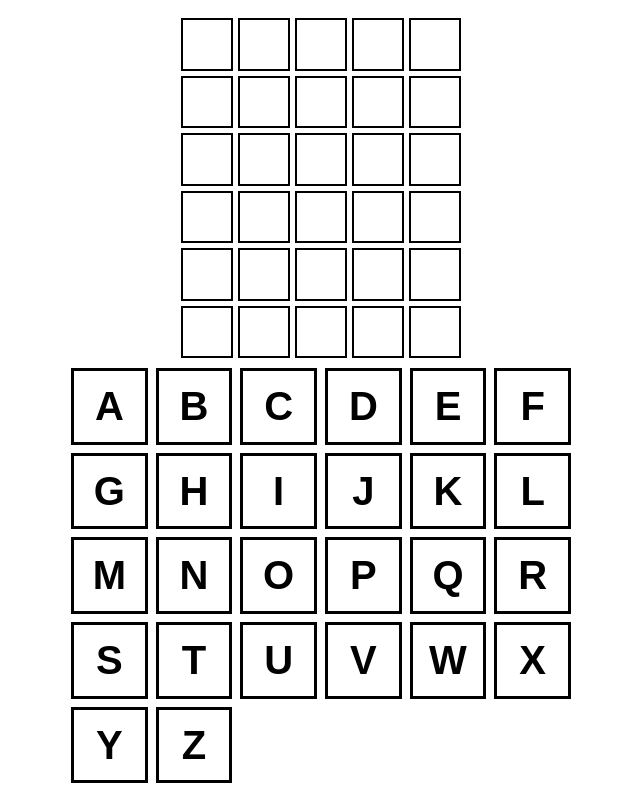
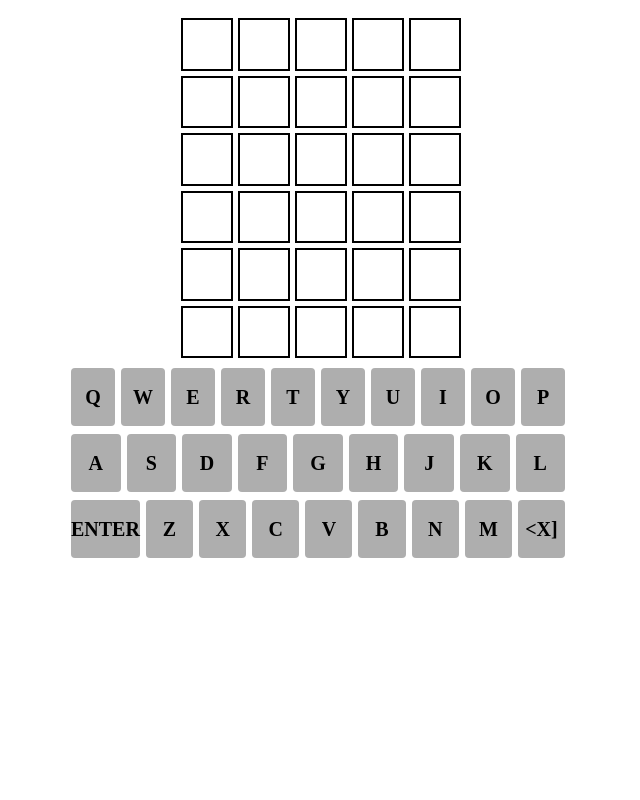
Before and after one commit to hlista/react-wordle, a React (Vite) app: page / in a window 1280 px wide. Shown: the whole page, without its empty margins (319-959 px from the left). Built offline with nearby package versions, Linux system fonts and the light colour scheme.

Commit message:
qwerty keyboard

```diff
--- a/src/Keyboard.module.css
+++ b/src/Keyboard.module.css
@@ -1,29 +1,38 @@
 .btn {
-  width: 100%;
-  border: 3px solid black;
-  background: none;
-  aspect-ratio: 1 / 1;
-  font-size: 2.5rem;
+  font-family: "nyt-franklin";
+  font-size: 1.25em;
+  font-weight: bold;
+  border: 0;
+  padding: 0;
+  margin: 0 6px 0 0;
+  height: 58px;
+  border-radius: 4px;
+  cursor: pointer;
+  -webkit-user-select: none;
+  -moz-user-select: none;
+  user-select: none;
+  background-color: rgb(174, 174, 174);
+  color: black;
+  flex: 1;
+  display: flex;
+  justify-content: center;
+  align-items: center;
   text-transform: uppercase;
-  padding: .5rem;
-  font-weight: bold;
-  cursor: pointer;
-  color: black;
 }
 
 .btn.correct {
   background-color: green;
-  color: white;
+  color: black;
 }
 
 .btn.incorrect {
-  background-color: grey;
-  color: white;
+  background-color: rgb(141, 141, 141);
+  color: black;
 }
 
 .btn.hint {
   background-color: yellow;
-  color: white;
+  color: black;
 }
 
 .btn.inactive {
--- a/src/Keyboard.tsx
+++ b/src/Keyboard.tsx
@@ -29,6 +29,41 @@ const KEYS = [
   "z",
 ]
 
+const KEYROWONE = [
+  "q",
+  "w",
+  "e",
+  "r",
+  "t",
+  "y",
+  "u",
+  "i",
+  "o",
+  "p",
+]
+
+const KEYROWTWO = [
+  "a",
+  "s",
+  "d",
+  "f",
+  "g",
+  "h",
+  "j",
+  "k",
+  "l"
+]
+
+const KEYROWTHREE = [
+  "z",
+  "x",
+  "c",
+  "v",
+  "b",
+  "n",
+  "m",
+]
+
 type KeyboardProps = {
   correctLetters: string[]
   hintLetters: string[]
@@ -48,9 +83,11 @@ export function Keyboard({
 }: KeyboardProps) {
   return (
     <div
-      style={{ display: "grid", gridTemplateColumns: "repeat(auto-fit, minmax(75px, 1fr))", gap: ".5rem"}}
+      style={{ height: "200px"}}
     >
-      {KEYS.map(key => {
+      <div style={{display: "flex", width: "100%", margin: "0 auto 8px"}}>
+        {
+          KEYROWONE.map(key => {
             const isCorrect = correctLetters.includes(key)
             const isHint = hintLetters.includes(key)
             const isIncorrect = incorrectLetters.includes(key)
@@ -65,6 +102,54 @@ export function Keyboard({
             )
           })
         }
+      </div>
+      <div style={{display: "flex", width: "100%", margin: "0 auto 8px"}}>
+        {
+          KEYROWTWO.map(key => {
+            const isCorrect = correctLetters.includes(key)
+            const isHint = hintLetters.includes(key)
+            const isIncorrect = incorrectLetters.includes(key)
+            return (
+              <button
+                //onClick={() => addGuessedLetter(key)}
+                className={`${styles.btn} ${isCorrect ? styles.correct: ""} ${isHint ? styles.hint: ""} ${isIncorrect ? styles.incorrect: ""}`}
+                key={key}
+              >
+                {key}
+              </button>
+            )
+          })
+        }
+      </div>
+      <div style={{display: "flex", width: "100%", margin: "0 auto 8px"}}>
+        {
+          <button className={`${styles.btn}`}>
+            {"Enter"}
+          </button>
+        }
+        {
+          KEYROWTHREE.map(key => {
+            const isCorrect = correctLetters.includes(key)
+            const isHint = hintLetters.includes(key)
+            const isIncorrect = incorrectLetters.includes(key)
+            return (
+              <button
+                //onClick={() => addGuessedLetter(key)}
+                className={`${styles.btn} ${isCorrect ? styles.correct: ""} ${isHint ? styles.hint: ""} ${isIncorrect ? styles.incorrect: ""}`}
+                key={key}
+              >
+                {key}
+              </button>
+            )
+          })
+        }
+        {
+          <button className={`${styles.btn}`}>
+            {"<x]"}
+          </button>
+        }
+      </div>
+
 
     </div>
   )
--- a/src/WordleBoard.module.css
+++ b/src/WordleBoard.module.css
@@ -29,47 +29,14 @@
   border: 2px solid;
 }
 
-.tileCorrect {
-  width: 100%;
-  display: inline-flex;
-  justify-content: center;
-  align-items: center;
-  font-size: 2rem;
-  line-height: 1;
-  font-weight: bold;
-  vertical-align: middle;
-  box-sizing: border-box;
-  text-transform: uppercase;
-  border: 2px solid;
+.tile.correct {
   background-color: green;
 }
 
-.tileHint {
-  width: 100%;
-  display: inline-flex;
-  justify-content: center;
-  align-items: center;
-  font-size: 2rem;
-  line-height: 1;
-  font-weight: bold;
-  vertical-align: middle;
-  box-sizing: border-box;
-  text-transform: uppercase;
-  border: 2px solid;
+.tile.hint {
   background-color: yellow;
 }
 
-.tileIncorrect {
-  width: 100%;
-  display: inline-flex;
-  justify-content: center;
-  align-items: center;
-  font-size: 2rem;
-  line-height: 1;
-  font-weight: bold;
-  vertical-align: middle;
-  box-sizing: border-box;
-  text-transform: uppercase;
-  border: 2px solid;
-  background-color: grey;
+.tile.incorrect {
+  background-color: darkgray;
 }
--- a/src/WordleBoard.tsx
+++ b/src/WordleBoard.tsx
@@ -8,12 +8,12 @@ type WordleBoardProps = {
 
 function evalStyle(wordToGuessArray: string[], guessedWordArray: string[], index: number) {
   if (wordToGuessArray[index] === guessedWordArray[index]) {
-    return styles.tileCorrect
+    return styles.correct
   }
   if (wordToGuessArray.includes(guessedWordArray[index])) {
-    return styles.tileHint
+    return styles.hint
   }
-  return styles.tileIncorrect
+  return styles.incorrect
 }
 
 export function WordleBoard({
@@ -34,19 +34,19 @@ export function WordleBoard({
             if (rowNum <= guessedWordsLength) {
               const splitWord = guessedWords[rowNum - 1].split('')
               return <div className={`${styles.row}`}>
-                <div className={`${evalStyle(wordToGuessArray, splitWord, 0)}`}>
+                <div className={`${styles.tile} ${evalStyle(wordToGuessArray, splitWord, 0)}`}>
                   {splitWord[0]}
                 </div>
-                <div className={`${evalStyle(wordToGuessArray, splitWord, 1)}`}>
+                <div className={`${styles.tile} ${evalStyle(wordToGuessArray, splitWord, 1)}`}>
                   {splitWord[1]}
                 </div>
-                <div className={`${evalStyle(wordToGuessArray, splitWord, 2)}`}>
+                <div className={`${styles.tile} ${evalStyle(wordToGuessArray, splitWord, 2)}`}>
                   {splitWord[2]}
                 </div>
-                <div className={`${evalStyle(wordToGuessArray, splitWord, 3)}`}>
+                <div className={`${styles.tile} ${evalStyle(wordToGuessArray, splitWord, 3)}`}>
                   {splitWord[3]}
                 </div>
-                <div className={`${evalStyle(wordToGuessArray, splitWord, 4)}`}>
+                <div className={`${styles.tile} ${evalStyle(wordToGuessArray, splitWord, 4)}`}>
                   {splitWord[4]}
                 </div>
               </div>
```
Lines whose indentation alone changed are shown as unchanged.
